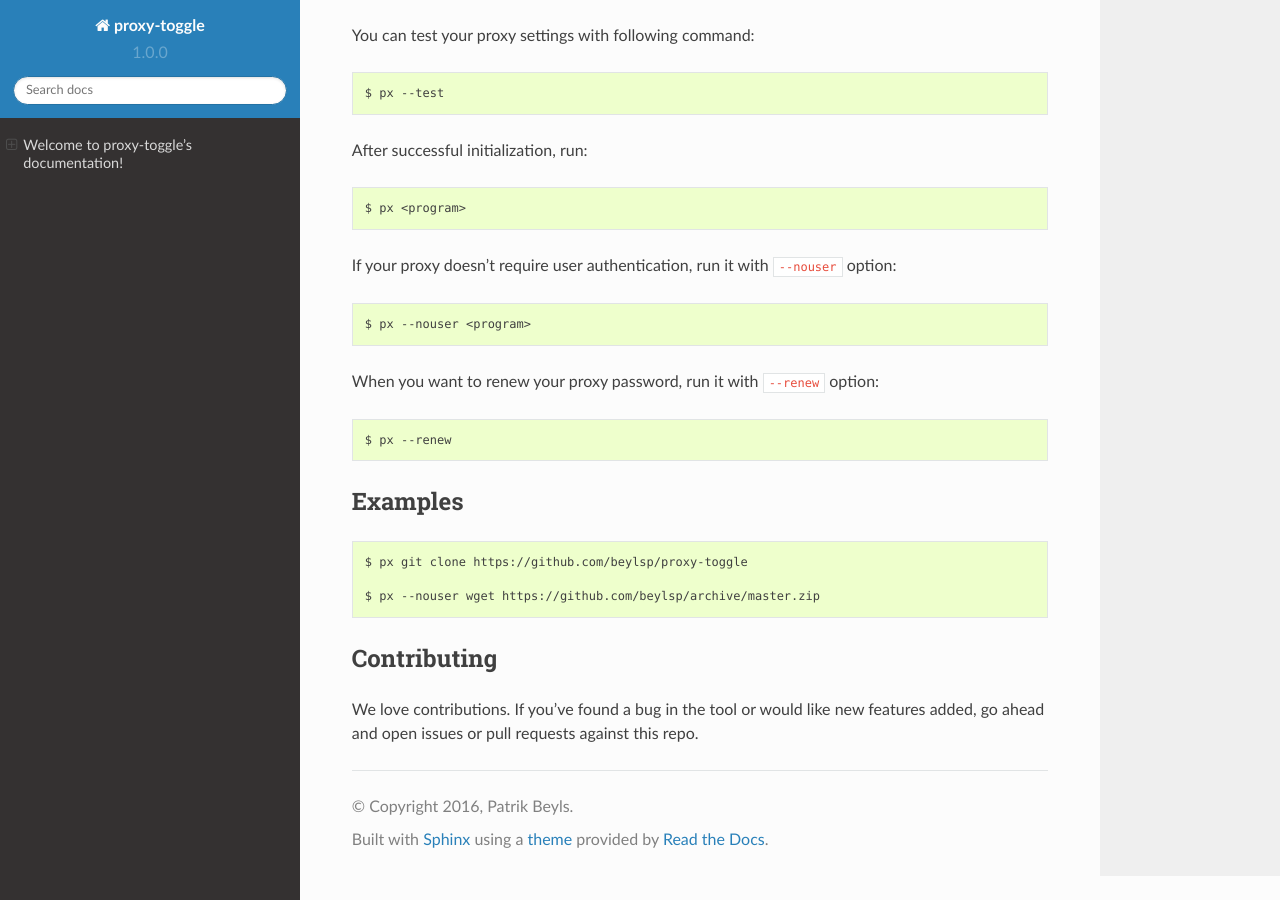
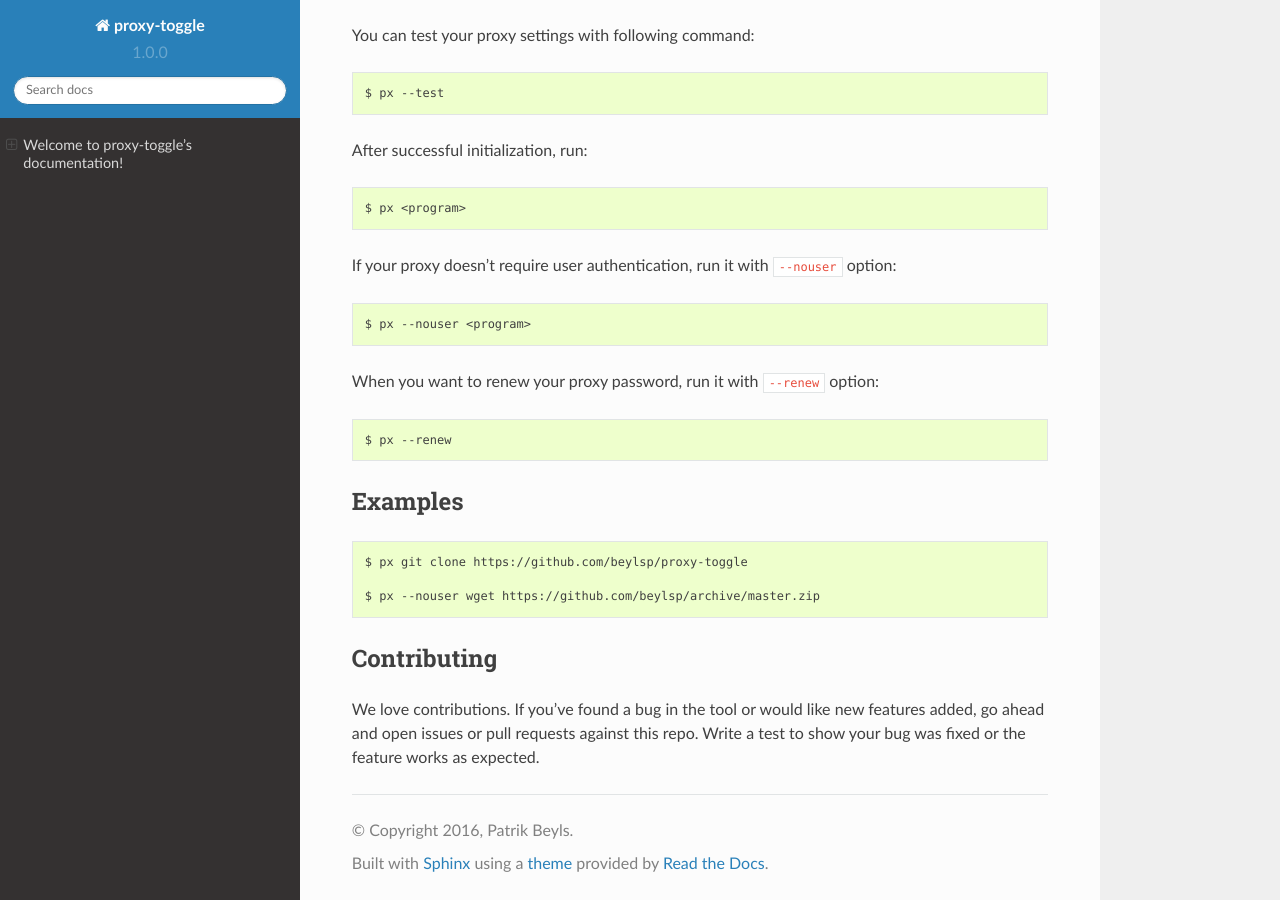
Before and after one commit to beylsp/proxy-toggle, a Sphinx documentation site: the page built from docs/index.rst, in a window 1280 px wide and 900 px high, scrolled down 960 px. Built offline with Sphinx 7.4.7 and the Read the Docs theme 2.0.0, drawn with Linux system fonts in a browser that asks for light colours.

Commit message:
[noci] documentation

```diff
--- a/README.rst
+++ b/README.rst
@@ -91,4 +91,4 @@ Examples
 Contributing
 ------------
 
-We love contributions. If you've found a bug in the tool or would like new features added, go ahead and open issues or pull requests against this repo.
+We love contributions. If you've found a bug in the tool or would like new features added, go ahead and open issues or pull requests against this repo. Write a test to show your bug was fixed or the feature works as expected.
--- a/docs/index.rst
+++ b/docs/index.rst
@@ -81,7 +81,7 @@ Examples
 
 Contributing
 ------------
-We love contributions. If you've found a bug in the tool or would like new features added, go ahead and open issues or pull requests against this repo.
+We love contributions. If you've found a bug in the tool or would like new features added, go ahead and open issues or pull requests against this repo. Write a test to show your bug was fixed or the feature works as expected.
 
 .. toctree::
    :maxdepth: 2
```
